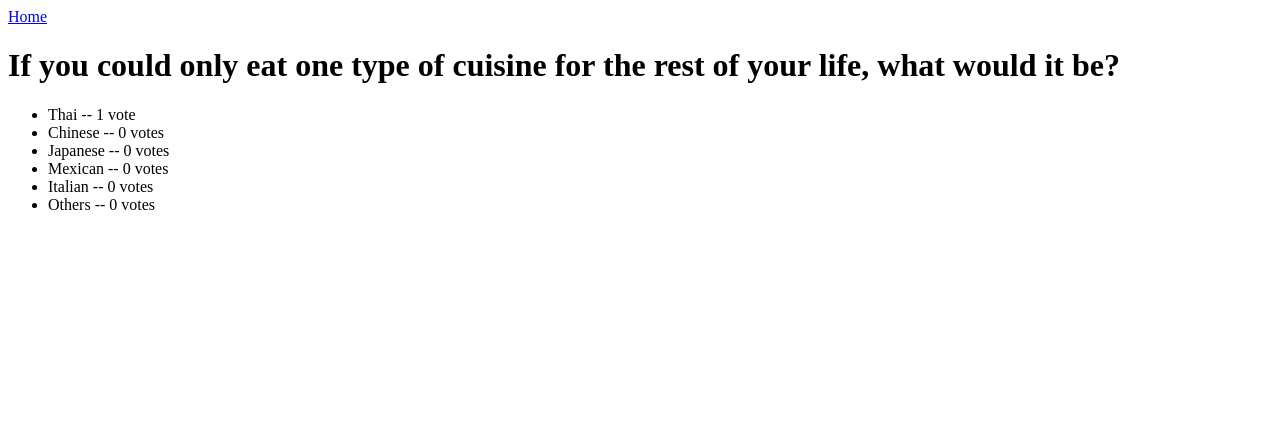
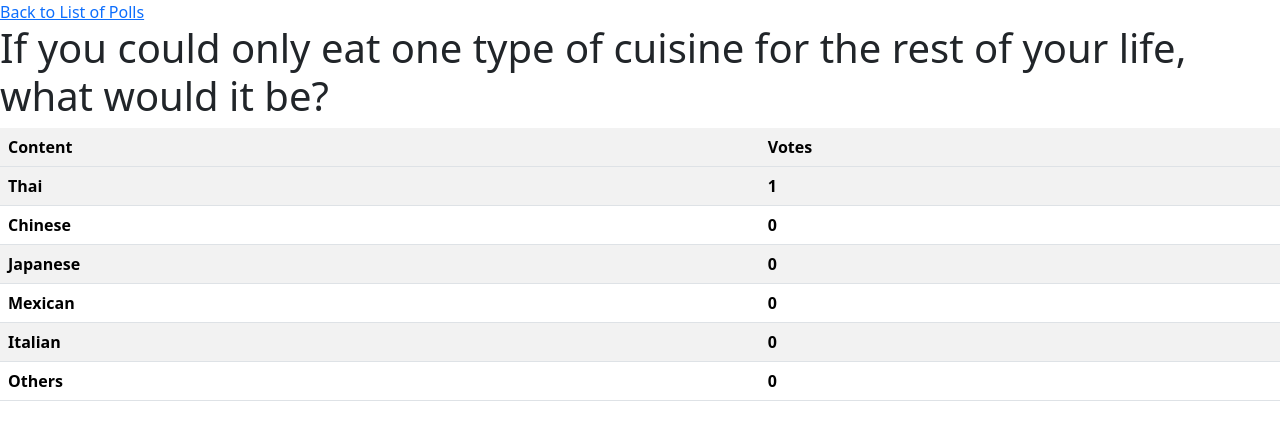
Before and after one commit to knilios/ku-polls, a Django app: page /polls/4/result/ in a window 1280 px wide. Shown: the top 440 px of the page. Run offline with Django 5.2, Linux system fonts and the light colour scheme; data comes from the database, SQL or seed files in the repository; lists and menus that the app fills with data are empty; some libraries are stand-ins or nearby versions.

Commit message:
Improved the navigation between pages and implemented a table on results and index page

```diff
--- a/mysite/settings.py
+++ b/mysite/settings.py
@@ -40,6 +40,7 @@ INSTALLED_APPS = [
     'django.contrib.sessions',
     'django.contrib.messages',
     'django.contrib.staticfiles',
+    'bootstrap5'
 ]
 
 MIDDLEWARE = [
--- a/polls/static/polls/style.css
+++ b/polls/static/polls/style.css
@@ -1,5 +1,6 @@
-li a {
-    color: rgb(220, 9, 9);
+
+.text {
+    color: rgb(215, 58, 15);
 }
 
 body {
--- a/polls/templates/polls/results.html
+++ b/polls/templates/polls/results.html
@@ -1,9 +1,20 @@
-<a href="{% url 'polls:index' %}"> Home </a>
+{% load bootstrap5 %}
+{% bootstrap_css %}
+{% bootstrap_javascript %}
+
+<a href="{% url 'polls:index' %}"> Back to List of Polls </a>
 <h1> {{question.question_text}} </h1>
-<ul>
+<table class="table table-striped">
+    <tr>
+        <th scope="col">Content</th>
+        <th scope="col">Votes</th>
+    </tr>
+    <tbody>
     {% for choice in question.choice_set.all %}
-    <li>{{ choice.choice_text }} -- {{ choice.votes}}
-        vote{{choice.votes | pluralize}}
-    </li>
+    <tr>
+    <th scope="row">{{ choice.choice_text }}</th>
+    <th>{{choice.votes}}</th>
+    </tr>
     {% endfor%}
-</ul>
+</tbody>
+</table>
--- a/requirements.txt
+++ b/requirements.txt
@@ -1,2 +1,3 @@
 Django
 python-decouple
+django-bootstrap-v5
```
Also changed, not shown: polls/templates/polls/detail.html (+8 -2 lines), polls/templates/polls/index.html (+16 -4 lines).
